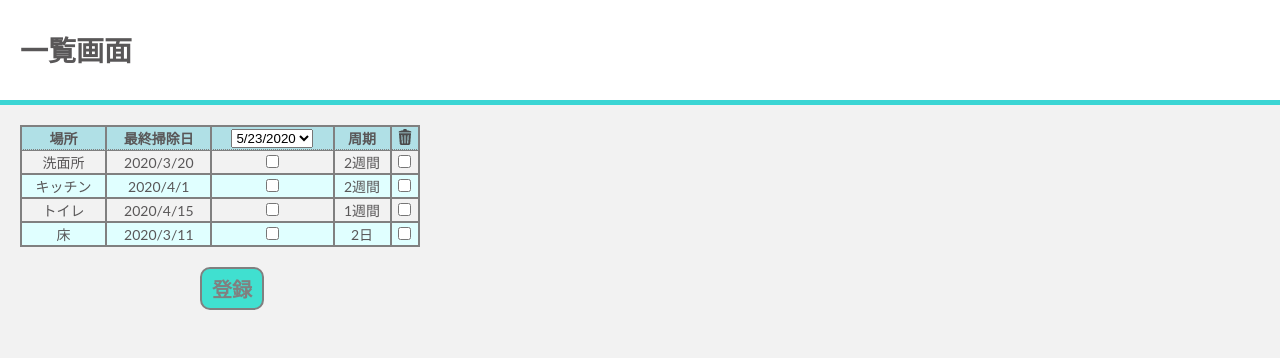
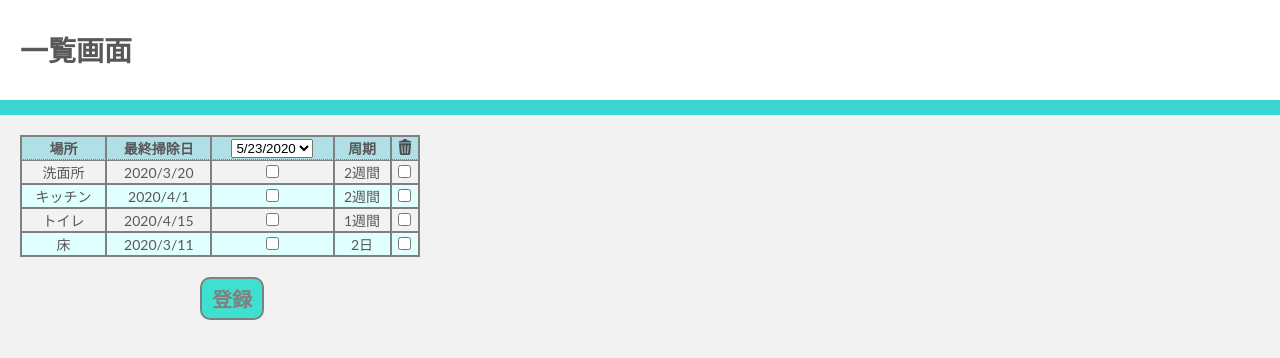
Before and after one commit to maki-home/housekeeping-ui, a website built with webpack: page index.html in a window 1280 px wide. Built offline with nearby package versions, Linux system fonts and the light colour scheme.

Commit message:
ボーダーサイズ変更

```diff
--- a/src/style.css
+++ b/src/style.css
@@ -16,7 +16,7 @@ header {
     background-color: white;
     width: 100%;
     height: 100px;
-    border-bottom: 5px solid #3BD5D4;
+    border-bottom: 15px solid #3bd5d4;
     text-align: left;
     padding-left: 20px;
     line-height: 100px;
```
